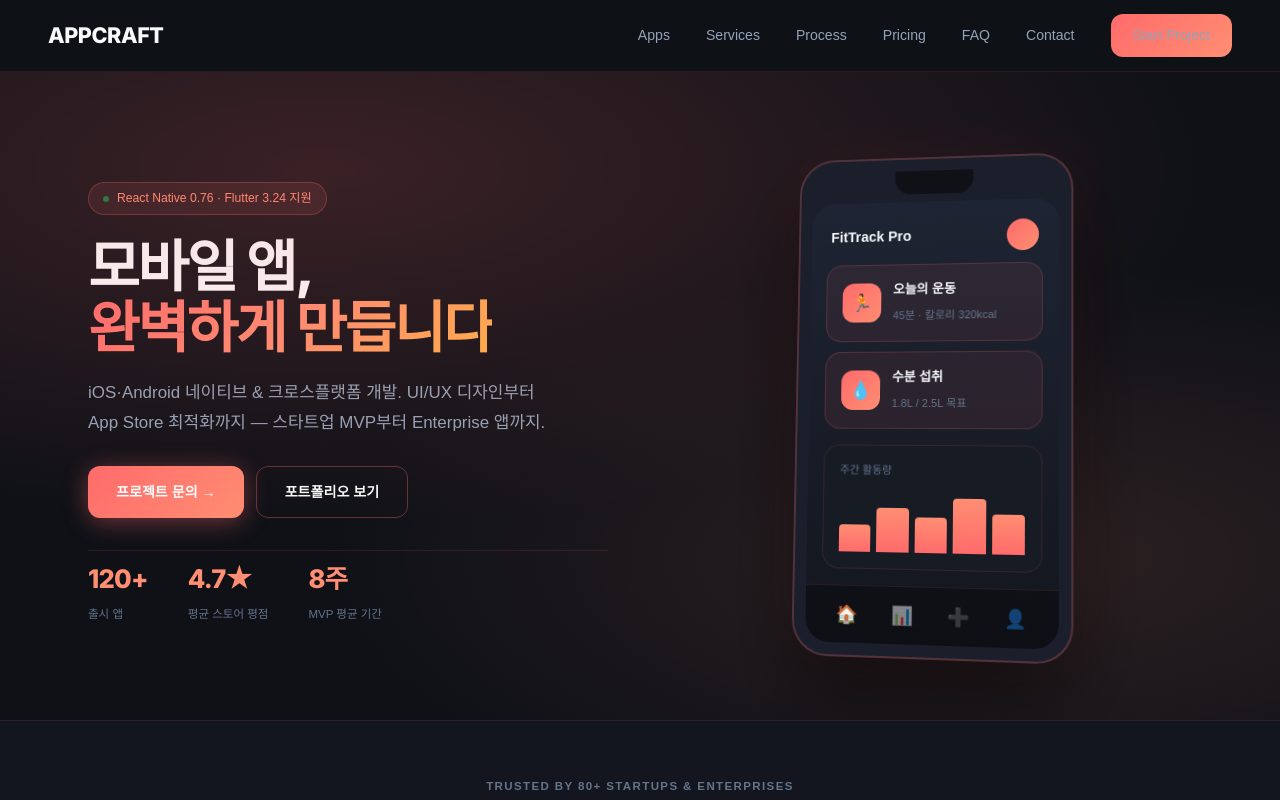
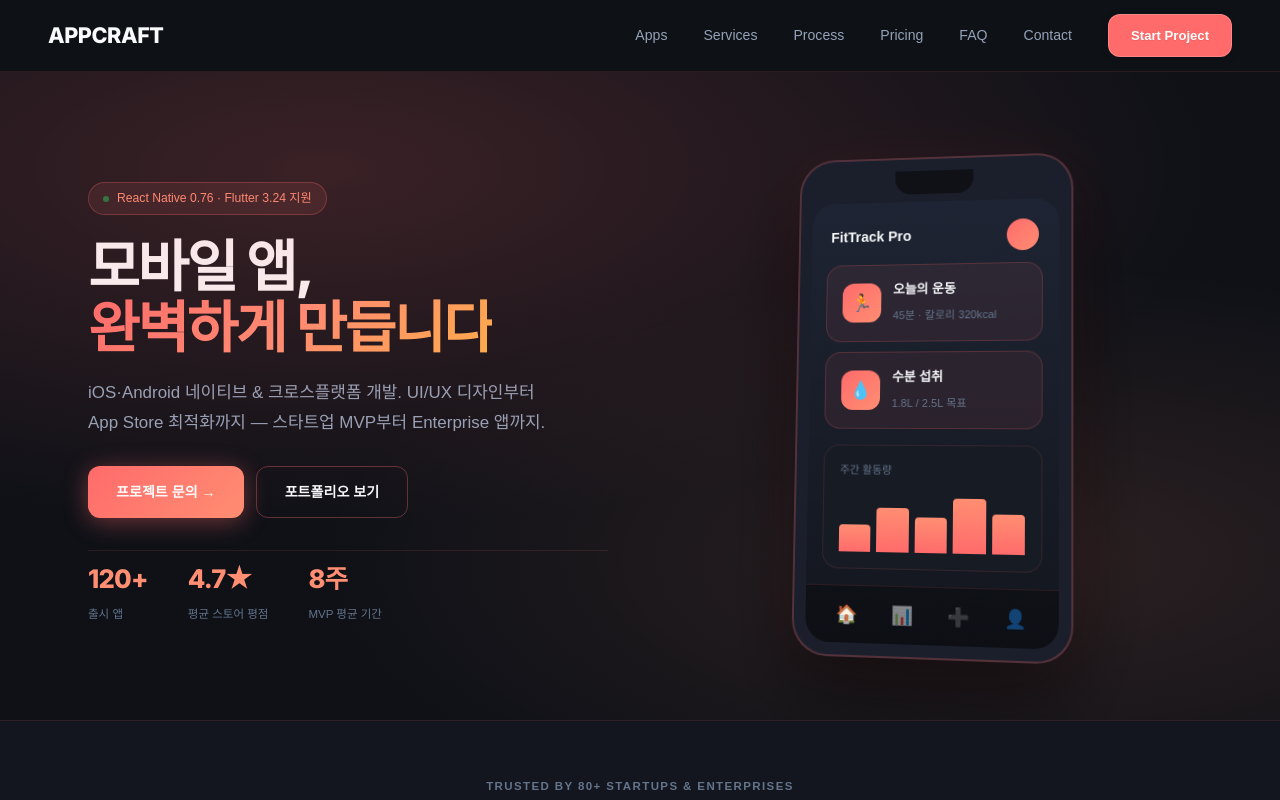
Before and after one commit to ckdgusslazja-hash/oneulweb, a website: page portfolio/demos/appcraft.html in a window 1280 px wide. Shown: the top 800 px of the page. Drawn offline with Linux system fonts and the light colour scheme; a web font is replaced by a local one.

Commit message:
포트폴리오 데모 nav-cta 버튼 글자색 대비 개선

```diff
--- a/portfolio/demos/shared.css
+++ b/portfolio/demos/shared.css
@@ -68,20 +68,33 @@ button { font-family: inherit; cursor: pointer; border: none; background: none;
   white-space: nowrap;
 }
 
-.nav-links a:hover { color: var(--text, #111); }
+.nav-links a:not(.nav-cta):hover { color: var(--text, #111); }
 
+/* CTA — nav-links a보다 specificity 높여 글자색 보장 */
+.site-nav .nav-links a.nav-cta,
+.nav-links a.nav-cta,
 .nav-cta {
   padding: 10px 22px;
-  background: var(--accent, #111);
-  color: var(--accent-text, #fff);
+  background: var(--nav-cta-bg, var(--accent, #111));
+  color: var(--nav-cta-text, var(--accent-text, #ffffff));
   border-radius: var(--btn-radius, 8px);
   font-size: 0.82rem;
-  font-weight: 600;
+  font-weight: 700;
   white-space: nowrap;
-  transition: transform 0.25s, opacity 0.25s;
+  transition: transform 0.25s, filter 0.25s, box-shadow 0.25s;
+  box-shadow: 0 2px 10px rgba(0, 0, 0, 0.12);
+  border: 1px solid rgba(255, 255, 255, 0.18);
+  text-shadow: 0 1px 1px rgba(0, 0, 0, 0.08);
 }
 
-.nav-cta:hover { transform: translateY(-1px); opacity: 0.9; }
+.site-nav .nav-links a.nav-cta:hover,
+.nav-links a.nav-cta:hover,
+.nav-cta:hover {
+  color: var(--nav-cta-text, var(--accent-text, #ffffff));
+  transform: translateY(-1px);
+  filter: brightness(1.06);
+  opacity: 1;
+}
 
 .nav-toggle {
   display: none;
@@ -608,7 +621,8 @@ section[id], footer[id], .cta-band[id] { scroll-margin-top: 80px; }
   }
 
   .nav-links.open { display: flex; }
-  .nav-links a { padding: 14px 24px; white-space: normal; }
+  .nav-links a:not(.nav-cta) { padding: 14px 24px; white-space: normal; }
+  .nav-links a.nav-cta,
   .nav-cta { margin: 8px 24px 4px; text-align: center; }
 
   .grid-2, .grid-3, .grid-4 { grid-template-columns: 1fr; }
```
